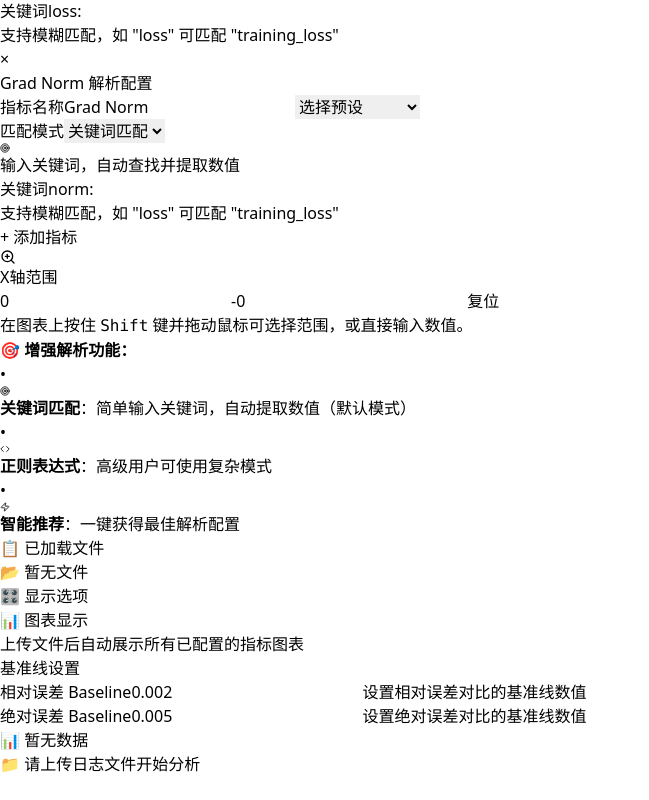
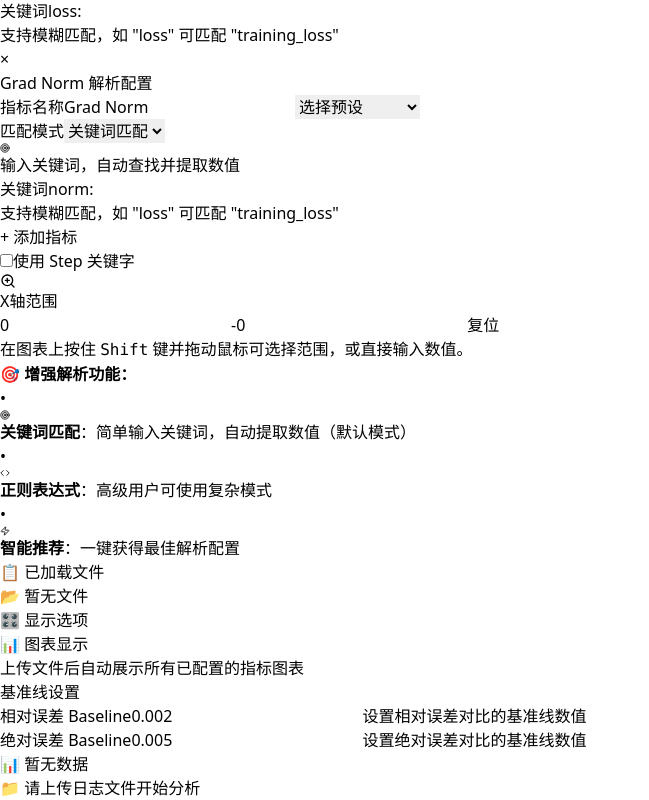
Before and after one commit to JavaZeroo/log-parser, a React (Vite) app: page / in a window 1280 px wide. Shown: the part 3037-3837 px from the top of the page, without its empty margins (0-649 px from the left). Before the commit the page ends 3813 px from the top, so only its background shows below. Built offline with nearby package versions, Linux system fonts and the light colour scheme; what chartjs-plugin-zoom would draw is missing.

Commit message:
feat: support step keyword for x-axis

```diff
--- a/src/App.jsx
+++ b/src/App.jsx
@@ -27,7 +27,9 @@ function App() {
         keyword: 'norm:',
         regex: 'grad[\\s_]norm:\\s*([\\d.eE+-]+)'
       }
-    ]
+    ],
+    useStepKeyword: false,
+    stepKeyword: 'step:'
   });
 
   const [compareMode, setCompareMode] = useState('normal');
@@ -52,7 +54,9 @@ function App() {
           start: 0,        // 默认从第一个数据点开始
           end: undefined,  // 默认到最后一个数据点
           useRange: false  // 保留这个字段用于向后兼容，但默认不启用
-        }
+        },
+        useStepKeyword: globalParsingConfig.useStepKeyword,
+        stepKeyword: globalParsingConfig.stepKeyword
       }
     }));
     setUploadedFiles(prev => mergeFilesWithReplacement(prev, filesWithDefaults));
@@ -124,7 +128,9 @@ function App() {
       ...file,
       config: {
         ...file.config,
-        metrics: newConfig.metrics.map(m => ({ ...m }))
+        metrics: newConfig.metrics.map(m => ({ ...m })),
+        useStepKeyword: newConfig.useStepKeyword,
+        stepKeyword: newConfig.stepKeyword
       }
     })));
   }, []);
--- a/src/components/ChartContainer.jsx
+++ b/src/components/ChartContainer.jsx
@@ -39,8 +39,11 @@ const ChartWrapper = ({ data, options, chartId, onRegisterChart, onSyncHover })
   const enhancedOptions = {
     ...options,
       onHover: (event, activeElements) => {
-      if (activeElements.length > 0) {
-        const step = activeElements[0].index;
+        if (activeElements.length > 0 && chartRef.current) {
+          const { datasetIndex, index } = activeElements[0];
+          const dataset = chartRef.current.data.datasets[datasetIndex];
+          const point = dataset.data[index];
+          const step = point.x;
           onSyncHover(step, chartId);
         } else {
           onSyncHover(null, chartId);
@@ -85,8 +88,9 @@ export default function ChartContainer({
       } else if (id !== sourceId) {
         const activeElements = [];
         chart.data.datasets.forEach((dataset, datasetIndex) => {
-          if (dataset.data && dataset.data.length > step) {
-            activeElements.push({ datasetIndex, index: step });
+          const idx = dataset.data.findIndex(p => p.x === step);
+          if (idx !== -1) {
+            activeElements.push({ datasetIndex, index: idx });
           }
         });
         chart.setActiveElements(activeElements);
@@ -103,17 +107,39 @@ export default function ChartContainer({
         const lines = file.content.split('\n');
         const metricsData = {};
 
-      const extractByKeyword = (content, keyword) => {
+        const stepCfg = {
+          enabled: file.config?.useStepKeyword,
+          keyword: file.config?.stepKeyword || 'step:'
+        };
+
+        const extractStep = (line) => {
+          if (!stepCfg.enabled) return null;
+          const idx = line.toLowerCase().indexOf(stepCfg.keyword.toLowerCase());
+          if (idx !== -1) {
+            const after = line.substring(idx + stepCfg.keyword.length);
+            const match = after.match(/[+-]?\d+/);
+            if (match) {
+              const s = parseInt(match[0], 10);
+              if (!isNaN(s)) return s;
+            }
+          }
+          return null;
+        };
+
+        const extractByKeyword = (linesArr, keyword) => {
           const results = [];
           const numberRegex = /[+-]?\d+(?:\.\d+)?(?:[eE][+-]?\d+)?/;
-        content.split('\n').forEach(line => {
+          linesArr.forEach(line => {
             const idx = line.toLowerCase().indexOf(keyword.toLowerCase());
             if (idx !== -1) {
               const after = line.substring(idx + keyword.length);
               const match = after.match(numberRegex);
               if (match) {
                 const v = parseFloat(match[0]);
-              if (!isNaN(v)) results.push(v);
+                if (!isNaN(v)) {
+                  const step = extractStep(line);
+                  results.push({ x: step !== null ? step : results.length, y: v });
+                }
               }
             }
           });
@@ -121,9 +147,9 @@ export default function ChartContainer({
         };
 
         metrics.forEach(metric => {
-        let values = [];
+          let points = [];
           if (metric.mode === 'keyword') {
-          values = extractByKeyword(file.content, metric.keyword);
+            points = extractByKeyword(lines, metric.keyword);
           } else if (metric.regex) {
             const reg = new RegExp(metric.regex);
             lines.forEach(line => {
@@ -131,11 +157,14 @@ export default function ChartContainer({
               const m = reg.exec(line);
               if (m && m[1]) {
                 const v = parseFloat(m[1]);
-              if (!isNaN(v)) values.push(v);
+                if (!isNaN(v)) {
+                  const step = extractStep(line);
+                  points.push({ x: step !== null ? step : points.length, y: v });
+                }
               }
             });
           }
-        metricsData[metric.name || metric.keyword] = values.map((v, i) => ({ x: i, y: v }));
+          metricsData[metric.name || metric.keyword] = points;
         });
 
       const range = file.config?.dataRange;
@@ -147,7 +176,7 @@ export default function ChartContainer({
           const endIndex = Math.min(data.length, end);
           return data.slice(start, endIndex);
         };
-        const reindex = data => data.map((p, idx) => ({ x: idx, y: p.y }));
+        const reindex = data => stepCfg.enabled ? data : data.map((p, idx) => ({ x: idx, y: p.y }));
         Object.keys(metricsData).forEach(k => {
           metricsData[k] = reindex(applyRange(metricsData[k]));
         });
@@ -203,11 +232,12 @@ export default function ChartContainer({
   });
 
   const getComparisonData = (data1, data2, mode) => {
-    const minLength = Math.min(data1.length, data2.length);
+    const map2 = new Map(data2.map(p => [p.x, p.y]));
     const result = [];
-    for (let i = 0; i < minLength; i++) {
-      const v1 = data1[i].y;
-      const v2 = data2[i].y;
+    data1.forEach(p1 => {
+      if (map2.has(p1.x)) {
+        const v1 = p1.y;
+        const v2 = map2.get(p1.x);
         let diff;
         switch (mode) {
           case 'absolute':
@@ -224,8 +254,9 @@ export default function ChartContainer({
           default:
             diff = v2 - v1;
         }
-      result.push({ x: i, y: diff });
+        result.push({ x: p1.x, y: diff });
       }
+    });
     return result;
   };
 
--- a/src/components/FileConfigModal.jsx
+++ b/src/components/FileConfigModal.jsx
@@ -41,7 +41,9 @@ export function FileConfigModal({ file, isOpen, onClose, onSave, globalParsingCo
         start: 0,        // 起始位置，默认为0（第一个数据点）
         end: undefined,  // 结束位置，默认为undefined（最后一个数据点）
         useRange: false  // 保留用于向后兼容
-    }
+      },
+      useStepKeyword: false,
+      stepKeyword: 'step:'
     });
 
   useEffect(() => {
@@ -54,7 +56,12 @@ export function FileConfigModal({ file, isOpen, onClose, onSave, globalParsingCo
             start: 0,
             end: undefined,
             useRange: false
-        }
+          },
+          useStepKeyword:
+            fileConfig.useStepKeyword !== undefined
+              ? fileConfig.useStepKeyword
+              : globalParsingConfig.useStepKeyword,
+          stepKeyword: fileConfig.stepKeyword || globalParsingConfig.stepKeyword || 'step:'
         });
     }
   }, [file, isOpen, globalParsingConfig]);
@@ -98,7 +105,9 @@ export function FileConfigModal({ file, isOpen, onClose, onSave, globalParsingCo
   const syncFromGlobal = () => {
     setConfig(prev => ({
       ...prev,
-      metrics: globalParsingConfig.metrics.map(m => ({ ...m }))
+      metrics: globalParsingConfig.metrics.map(m => ({ ...m })),
+      useStepKeyword: globalParsingConfig.useStepKeyword,
+      stepKeyword: globalParsingConfig.stepKeyword
     }));
   };
 
--- a/src/components/RegexControls.jsx
+++ b/src/components/RegexControls.jsx
@@ -206,6 +206,20 @@ export function RegexControls({
 }) {
   const [showPreview, setShowPreview] = useState(false);
   const [previewResults, setPreviewResults] = useState({});
+
+  const handleStepToggle = useCallback((checked) => {
+    onGlobalParsingConfigChange({
+      ...globalParsingConfig,
+      useStepKeyword: checked
+    });
+  }, [globalParsingConfig, onGlobalParsingConfigChange]);
+
+  const handleStepKeywordChange = useCallback((value) => {
+    onGlobalParsingConfigChange({
+      ...globalParsingConfig,
+      stepKeyword: value
+    });
+  }, [globalParsingConfig, onGlobalParsingConfigChange]);
 
   // 提取数值的通用函数
   const extractValues = useCallback((content, mode, config) => {
@@ -473,6 +487,29 @@ export function RegexControls({
           </button>
 
           <div className="border rounded-lg p-3">
+            <div className="flex items-center gap-2">
+              <label className="flex items-center text-xs text-gray-700">
+                <input
+                  type="checkbox"
+                  className="mr-2"
+                  checked={globalParsingConfig.useStepKeyword || false}
+                  onChange={(e) => handleStepToggle(e.target.checked)}
+                />
+                使用 Step 关键字
+              </label>
+              {globalParsingConfig.useStepKeyword && (
+                <input
+                  type="text"
+                  className="flex-1 px-2 py-1 text-xs border border-gray-300 rounded-md focus:ring-2 focus:ring-blue-500 focus:border-blue-500 focus:outline-none"
+                  value={globalParsingConfig.stepKeyword || 'step:'}
+                  onChange={(e) => handleStepKeywordChange(e.target.value)}
+                  placeholder="step:"
+                />
+              )}
+            </div>
+          </div>
+
+        <div className="border rounded-lg p-3">
             <div className="flex items-center gap-2 mb-2">
                 <ZoomIn
                     size={16}
--- a/src/utils/getMinSteps.js
+++ b/src/utils/getMinSteps.js
@@ -4,7 +4,10 @@ export function getMinSteps(parsedFiles = []) {
   const lengths = enabled.map(file => {
     const datasets = Object.values(file.metricsData || {});
     if (datasets.length === 0) return 0;
-    return datasets.reduce((m, d) => Math.max(m, d.length), 0);
+    return datasets.reduce(
+      (m, d) => Math.max(m, d.length > 0 ? d[d.length - 1].x + 1 : 0),
+      0
+    );
   });
   return Math.min(...lengths);
 }
```
Also changed, not shown: 2 other files (tests, documents, lock files or other folders). Lines whose indentation alone changed are shown as unchanged.
